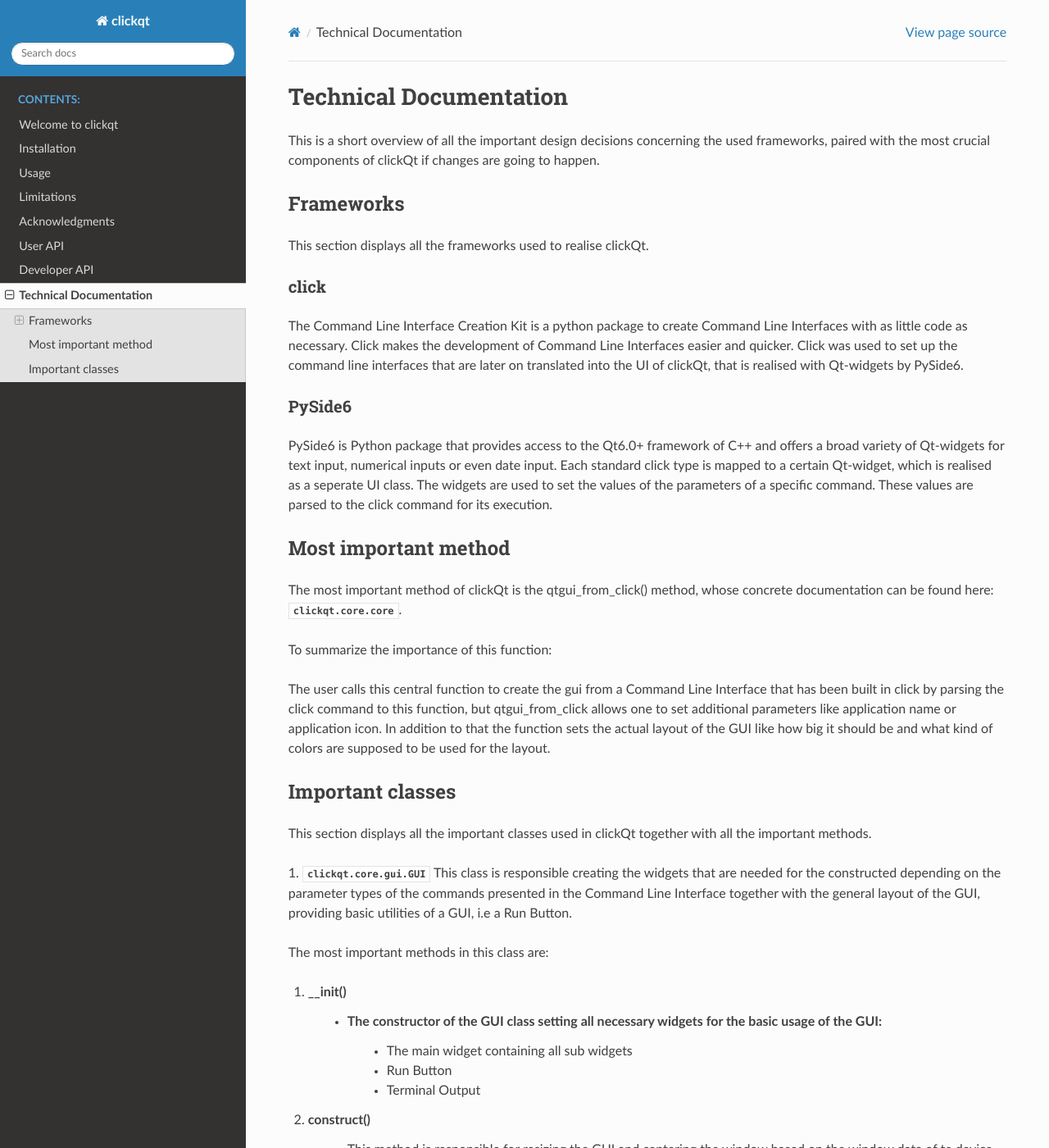
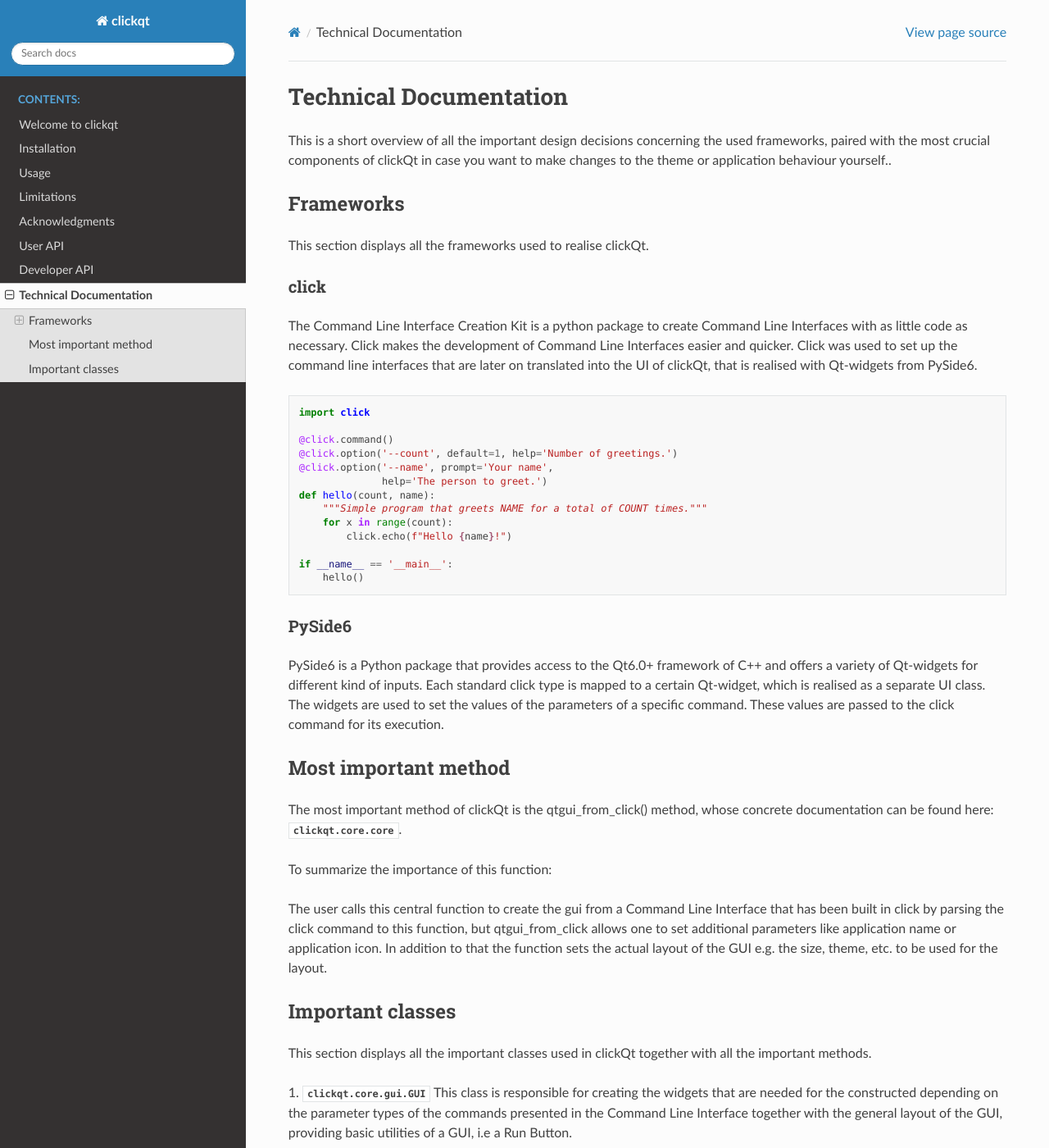
Before and after one commit to pale-ale/clickqt_practical, a Sphinx documentation site: the page built from doc/technical_doc.rst, in a window 1280 px wide and 1400 px high. Shown: the whole window at 82% size. Built offline with Sphinx 7.4.7 and the Read the Docs theme 2.0.0, drawn with Linux system fonts in a browser that asks for light colours.

Commit message:
applied first run of changes

```diff
--- a/doc/technical_doc.rst
+++ b/doc/technical_doc.rst
@@ -2,7 +2,7 @@
 =======================
 
 This is a short overview of all the important design decisions concerning the used frameworks, paired with the most crucial components of
-clickQt if changes are going to happen.
+clickQt in case you want to make changes to the theme or application behaviour yourself..
 
 ==========
 Frameworks
@@ -13,13 +13,29 @@
 -----
 The Command Line Interface Creation Kit is a python package to create Command Line Interfaces with as little code as necessary. Click makes the
 development of Command Line Interfaces easier and quicker. Click was used to set up the command line interfaces that are later on
-translated into the UI of clickQt, that is realised with Qt-widgets by PySide6.
+translated into the UI of clickQt, that is realised with Qt-widgets from PySide6.
+
+.. code-block:: python
+
+    import click
+
+    @click.command()
+    @click.option('--count', default=1, help='Number of greetings.')
+    @click.option('--name', prompt='Your name',
+                  help='The person to greet.')
+    def hello(count, name):
+        """Simple program that greets NAME for a total of COUNT times."""
+        for x in range(count):
+            click.echo(f"Hello {name}!")
+
+    if __name__ == '__main__':
+        hello()
 
 PySide6
 -------
-PySide6 is Python package that provides access to the Qt6.0+ framework of C++ and offers a broad variety of Qt-widgets for text input, numerical inputs or even date input.
-Each standard click type is mapped to a certain Qt-widget, which is realised as a seperate UI class. The widgets are used to set
-the values of the parameters of a specific command. These values are parsed to the click command for its execution.
+PySide6 is a Python package that provides access to the Qt6.0+ framework of C++ and offers a variety of Qt-widgets for different kind of inputs.
+Each standard click type is mapped to a certain Qt-widget, which is realised as a separate UI class. The widgets are used to set
+the values of the parameters of a specific command. These values are passed to the click command for its execution.
 
 =====================
 Most important method
@@ -30,7 +46,7 @@
 | To summarize the importance of this function:
 
 The user calls this central function to create the gui from a Command Line Interface that has been built in click by parsing the click command to this function, but
-qtgui_from_click allows one to set additional parameters like application name or application icon. In addition to that the function sets the actual layout of the GUI like how big it should be and what kind of colors are supposed to be used for the layout.
+qtgui_from_click allows one to set additional parameters like application name or application icon. In addition to that the function sets the actual layout of the GUI e.g. the size, theme, etc. to be used for the layout.
 
 =================
 Important classes
@@ -38,7 +54,7 @@
 This section displays all the important classes used in clickQt together with all the important methods.
 
 1. :class:`clickqt.core.gui.GUI`
-This class is responsible creating the widgets that are needed for the constructed depending on the parameter types of the commands presented in the Command Line Interface
+This class is responsible for creating the widgets that are needed for the constructed depending on the parameter types of the commands presented in the Command Line Interface
 together with the general layout of the GUI, providing basic utilities of a GUI, i.e a Run Button.
 
 The most important methods in this class are:
```
